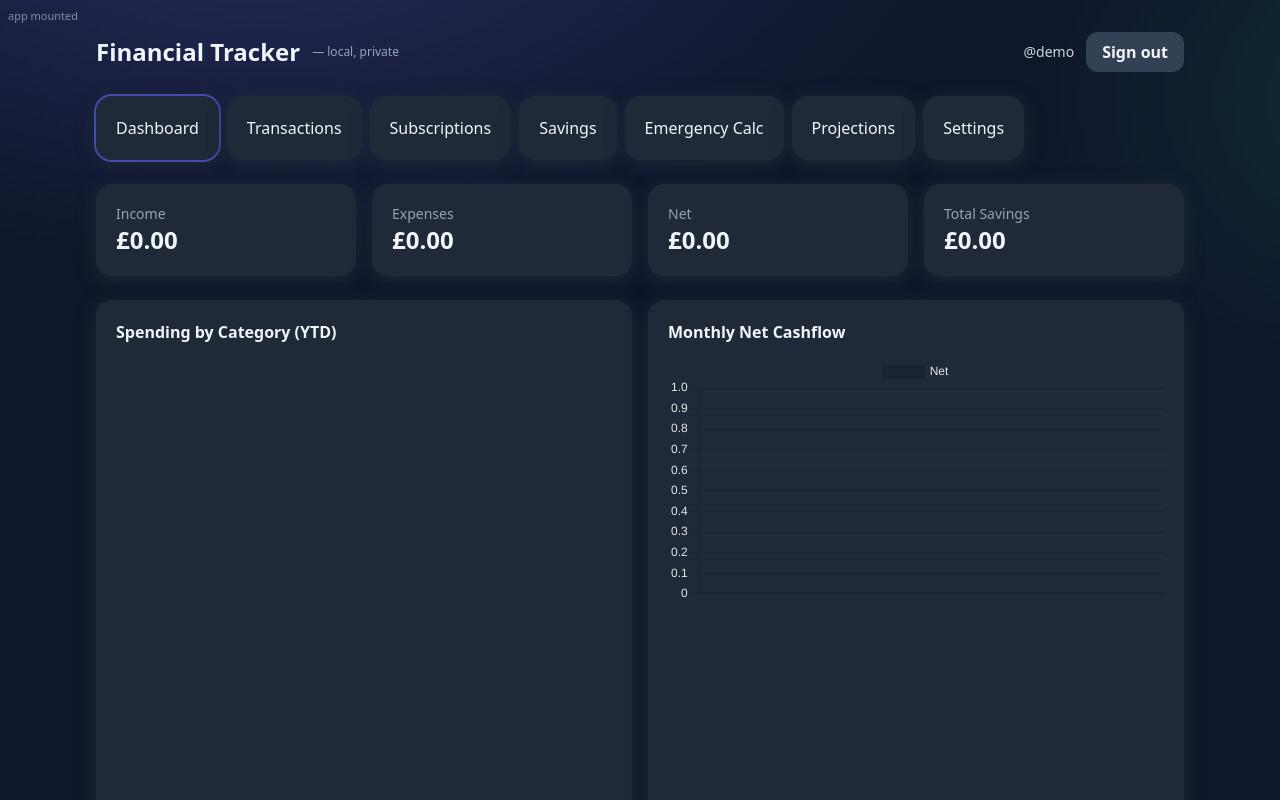
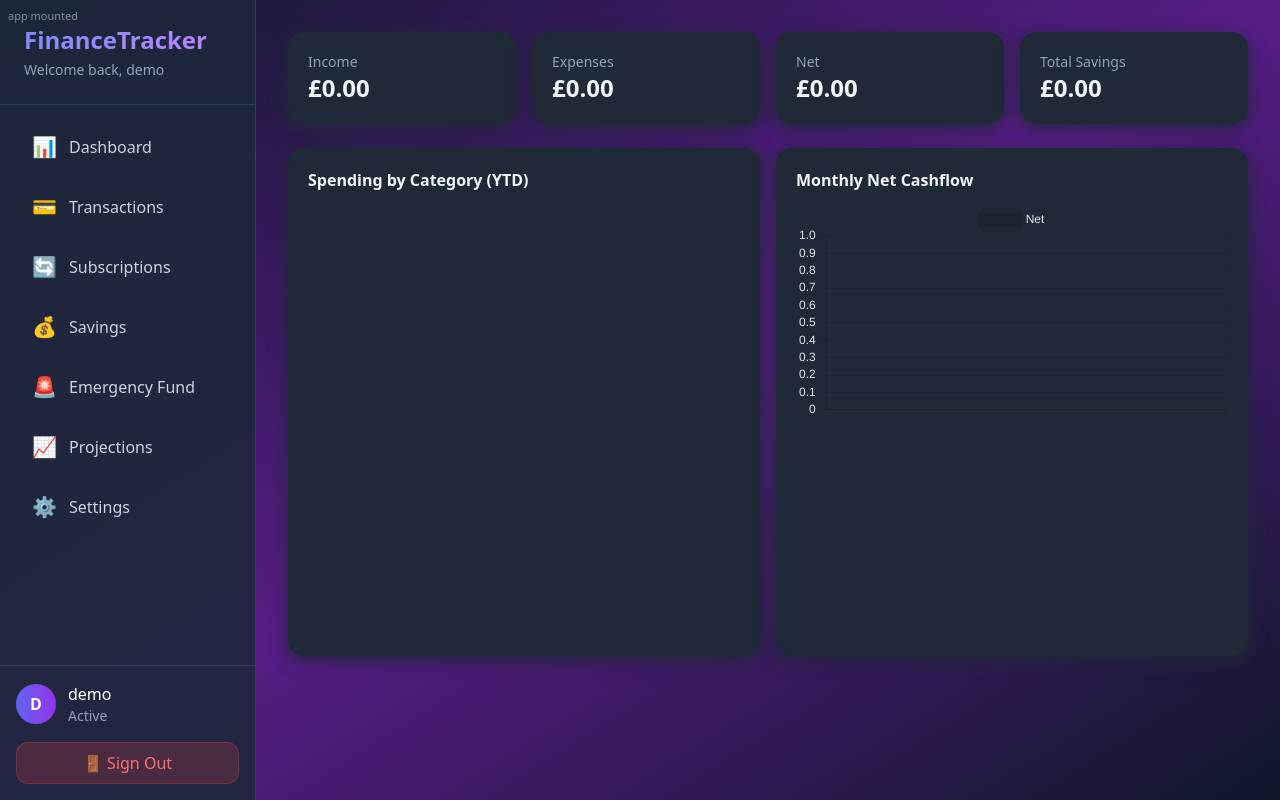
Before and after one commit to mohamedelburkib-cmd/FINANCEtracker3.0, a React (Vite) app: page /#/signin in a window 1280 px wide. Both pictures are taken after a click on the button "Use demo user". Shown: the top 800 px of the page. Built offline with nearby package versions, Linux system fonts and the light colour scheme.

Commit message:
Update Layout.jsx

```diff
--- a/src/components/Layout.jsx
+++ b/src/components/Layout.jsx
@@ -1,36 +1,93 @@
-import { Outlet, Link } from "react-router-dom";
+import { Link, Outlet, useLocation } from "react-router-dom";
 import { useAuth } from "../hooks/useAuth.js";
-import Nav from "./Nav.jsx";
+import { useState } from "react";
+
+const navItems = [
+  { to: "/dashboard", label: "Dashboard", icon: "📊" },
+  { to: "/transactions", label: "Transactions", icon: "💳" },
+  { to: "/subscriptions", label: "Subscriptions", icon: "🔄" },
+  { to: "/savings", label: "Savings", icon: "💰" },
+  { to: "/emergency-calc", label: "Emergency Fund", icon: "🚨" },
+  { to: "/projections", label: "Projections", icon: "📈" },
+  { to: "/settings", label: "Settings", icon: "⚙️" },
+];
 
 export default function Layout() {
   const { session, signout } = useAuth();
+  const location = useLocation();
+  const [isMenuOpen, setIsMenuOpen] = useState(false);
+
+  const handleLogout = () => {
+    signout();
+  };
+
+  if (!session) return <Outlet />;
 
   return (
-    <div className="mx-auto max-w-6xl p-4 md:p-8">
-      <header className="flex items-center justify-between mb-6">
-        <Link to="/" className="flex items-center gap-3">
-          <div className="text-2xl font-bold">Financial Tracker</div>
-          <span className="text-xs text-slate-400 hidden md:inline">
-            — local, private
-          </span>
-        </Link>
+    <div className="min-h-screen bg-gradient-to-br from-slate-900 via-purple-900 to-slate-900">
+      {/* Sidebar */}
+      <div className="fixed inset-y-0 left-0 z-50 w-64 bg-slate-800/90 backdrop-blur-sm border-r border-slate-700">
+        <div className="flex flex-col h-full">
+          {/* Logo Section */}
+          <div className="p-6 border-b border-slate-700">
+            <h1 className="text-2xl font-bold bg-gradient-to-r from-indigo-400 to-purple-400 bg-clip-text text-transparent">
+              FinanceTracker
+            </h1>
+            <p className="text-sm text-slate-400 mt-1">Welcome back, {session.username}</p>
+          </div>
 
-        {session && (
-          <div className="flex items-center gap-3">
-            <span className="text-sm text-slate-300">@{session.username}</span>
-            <button className="btn btn-secondary" type="button" onClick={signout}>
-              Sign out
+          {/* Navigation */}
+          <nav className="flex-1 p-4">
+            <ul className="space-y-2">
+              {navItems.map((item) => (
+                <li key={item.to}>
+                  <Link
+                    to={item.to}
+                    className={`flex items-center space-x-3 px-4 py-3 rounded-xl transition-all duration-200 ${
+                      location.pathname === item.to
+                        ? "bg-gradient-to-r from-indigo-500 to-purple-600 text-white shadow-lg"
+                        : "text-slate-300 hover:bg-slate-700/50 hover:text-white"
+                    }`}
+                  >
+                    <span className="text-xl">{item.icon}</span>
+                    <span className="font-medium">{item.label}</span>
+                  </Link>
+                </li>
+              ))}
+            </ul>
+          </nav>
+
+          {/* User Section */}
+          <div className="p-4 border-t border-slate-700">
+            <div className="flex items-center justify-between mb-4">
+              <div className="flex items-center space-x-3">
+                <div className="w-10 h-10 bg-gradient-to-r from-indigo-500 to-purple-600 rounded-full flex items-center justify-center">
+                  <span className="text-white font-semibold">
+                    {session.username?.charAt(0).toUpperCase()}
+                  </span>
+                </div>
+                <div>
+                  <p className="text-white font-medium">{session.username}</p>
+                  <p className="text-slate-400 text-sm">Active</p>
+                </div>
+              </div>
+            </div>
+            <button
+              onClick={handleLogout}
+              className="w-full bg-red-500/20 hover:bg-red-500/30 text-red-400 border border-red-500/30 rounded-xl px-4 py-2 font-medium transition-all duration-200"
+            >
+              🚪 Sign Out
             </button>
           </div>
-        )}
-      </header>
+        </div>
+      </div>
 
-      <Nav />
-      <Outlet />
-
-      <footer className="text-center text-xs text-slate-400 mt-12 pb-8">
-        Data stored in your browser • Dark theme
-      </footer>
+      {/* Main Content */}
+      <div className="ml-64 min-h-screen">
+        <main className="p-8">
+          <Outlet />
+        </main>
+      </div>
     </div>
   );
 }
```
